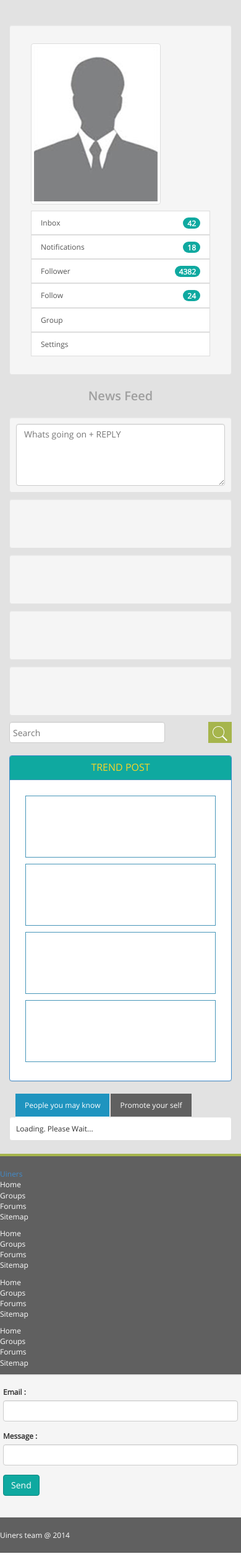
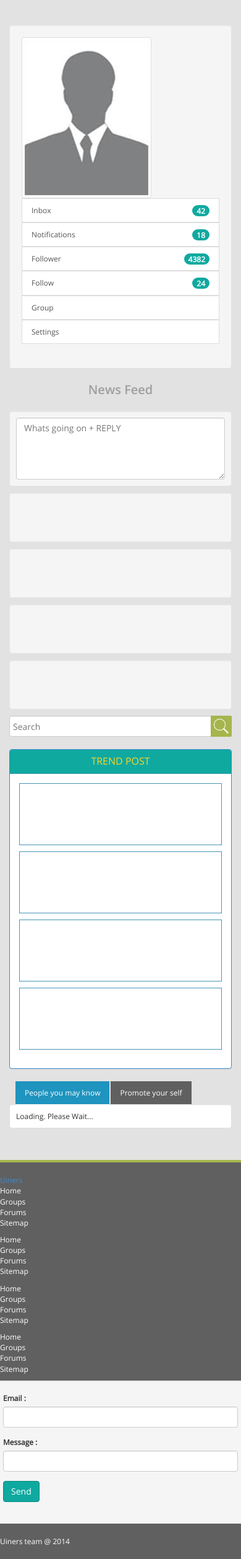
Before and after one commit to fandhi/alumni, a PHP site: page /home.php in a window 390 px wide. Shown: the part 53-2569 px from the top of the page at 62% size. Run offline with PHP 8.4, Linux system fonts and the light colour scheme.

Commit message:
-merapikan tampilan home untuk tampilan tablet kebawah -edit css

```diff
--- a/css/style.css
+++ b/css/style.css
@@ -18,7 +18,53 @@ body {
     font-size:12px;
     font-family:OpenSansRegular;
 }
+.prefix-0 {padding-left:0px;}
+.prefix-1 {padding-left:10px;}
+.prefix-2 {padding-left:20px;}
+.prefix-3 {padding-left:30px;}
+.prefix-4 {padding-left:40px;}
+.prefix-5 {padding-left:50px;}
+.prefix-6 {padding-left:60px;}
 
+.pasfix-1 {padding-right:10px;}
+.pasfix-2 {padding-right:20px;}
+.pasfix-3 {padding-right:30px;}
+.pasfix-4 {padding-right:40px;}
+.pasfix-5 {padding-right:50px;}
+.pasfix-6 {padding-right:60px;}
+
+.upfix-1 {padding-top:10px;}
+.upfix-2 {padding-top:20px;}
+.upfix-3 {padding-top:30px;}
+.upfix-4 {padding-top:40px;}
+.upfix-5 {padding-top:50px;}
+.upfix-6 {padding-top:60px;}
+
+.downfix-1 {padding-bottom:10px;}
+.downfix-2 {padding-bottom:20px;}
+.downfix-3 {padding-bottom:30px;}
+.downfix-4 {padding-bottom:40px;}
+.downfix-5 {padding-bottom:50px;}
+.downfix-6 {padding-bottom:60px;}
+
+.append-left-1 {margin-left: 10px;}
+.append-left-2 {margin-left: 20px;}
+.append-left-3 {margin-left: 30px;}
+.append-left-4 {margin-left: 40px;}
+.append-left-5 {margin-left: 50px;}
+.append-left-6 {margin-left: 60px;}
+
+.append-right-1 {margin-right: 10px;}
+.append-right-2 {margin-right: 20px;}
+.append-right-3 {margin-right: 30px;}
+.append-right-4 {margin-right: 40px;}
+.append-right-5 {margin-right: 50px;}
+.append-right-6 {margin-right: 60px;}
+
+.append-bottom-1 {margin-bottom: 10px;}
+.append-bottom-2 {margin-bottom: 20px;}
+.append-bottom-3 {margin-bottom: 30px;}
+.append-bottom-4 {margin-bottom: 40px;}
 /* structure
 ----------------------------------------------------------------------------------------------*/
 #container {position: relative;}
@@ -62,7 +108,7 @@ body {
 #profile_sett {
     margin-top: 30px;
 }
-#profile_sett .img,.menu_profile {margin: 10px 15px;}
+#profile_sett .img,.menu_profile {}
 #profile_sett .img {
     display: block;
     overflow: hidden;
@@ -112,7 +158,8 @@ body {
 }
 .search input[type="image"] {
     background: #a6b54c;
-    padding: 7px;
+    border-radius: 0 2px 2px 0;
+    padding: 5px;
     position: absolute;
     right: 0;
 }
@@ -128,7 +175,7 @@ body {
 
 }
 .tp_search input[type="text"] {
-    width: 252px;
+    /*width: 252px;*/
 }
 
 .trend_post {
@@ -147,7 +194,7 @@ body {
 }
 .list_trend {
     border: 1px solid #4796b9;
-    margin: 10px;
+    margin-bottom: 10px;
     min-height: 100px;
     padding: 10px;
 }
@@ -252,7 +299,6 @@ ul.list_people {
 
 ul.list_people li {
     float: left;
-    height: 145px;
     padding:5px;
     color:#557482;
 }
@@ -310,8 +356,9 @@ ul.list_people li.last {
 
 }
 #profileSettings .img {
-    width: 150px;
+    /*width: 150px;*/
 }
+#profileSettings .img img {width: 100%;}
 .social_share {
     padding: 10px 0;
 }
@@ -329,6 +376,27 @@ ul.list_people li.last {
 .menu-settings li {
     display: block;
 }
+/*  Form
+--------------------------------------*/
+.form-center {
+    margin: auto;
+    width: 300px;
+}
+/*  mediaUpdates
+--------------------------------------*/
+#mediaUpdates {}
+#mediaUpdates li a {
+    height: 64px;
+    overflow: hidden;
+    width: 64px;
+}
+#mediaUpdates li a img {
+    position: relative;
+    top: 9px;
+    transform: scale(1.5);
+    -moz-transform: scale(1.5);
+    -webkit-transform: scale(1.5);
+    width: 100%;}
 /* footer
 ----------------------------------------------------------------------------------------------*/
 #footer {
@@ -342,7 +410,7 @@ ul.list_people li.last {
     padding-bottom: 20px;
     position:relative;
     max-width:1366px;
-    margin:0 auto;
+    margin:30px auto 0;
 }
 .footer_top {
     /*overflow: hidden;
--- a/home.php
+++ b/home.php
@@ -5,24 +5,24 @@ include 'inc_header.php';
 <section id="middle">
     <div class="container">
         <div class="row">
-            <div id="profile_sett" class="col-lg-3">
+            <div id="profile_sett" class="col-sm-4 col-md-3 col-lg-3">
                 <div class="well">
                     <a class="img" href="profile.php">
                         <img class="img-thumbnail" src="http://<?php echo $url ?>images/content/profile-1.jpg" alt="" />
                     </a>
                     <ul class="menu_profile list-group">
-                    <li><a class="list-group-item" href="inbox.php">Inbox<span class="badge pull-right">42</span></a></li>
-                    <li><a class="list-group-item" href="notifications.phpd">Notifications<span class="badge pull-right">18</span></a></li>
-                    <li><a class="list-group-item" href="follower.php">Follower<span class="badge pull-right">4382</span></a></li>
-                    <li><a class="list-group-item" href="follow.php">Follow<span class="badge pull-right">24</span></a></li>
-                    <li><a class="list-group-item" href="group.php">Group</a></li>
-                    <li><a class="list-group-item" href="http://<?php echo $url ?>settings.php">Settings</a></li>
+                        <li><a class="list-group-item ajax-menu" href="inbox.php">Inbox<span class="badge pull-right">42</span></a></li>
+                        <li><a class="list-group-item ajax-menu" href="notifications.phpd">Notifications<span class="badge pull-right">18</span></a></li>
+                        <li><a class="list-group-item ajax-menu" href="follower.php">Follower<span class="badge pull-right">4382</span></a></li>
+                        <li><a class="list-group-item ajax-menu" href="follow.php">Follow<span class="badge pull-right">24</span></a></li>
+                        <li><a class="list-group-item ajax-menu" href="group.php">Group</a></li>
+                        <li><a class="list-group-item" href="http://<?php echo $url ?>mysettings-profilesetting.php">Settings</a></li>
                     </ul>
                 </div>
             </div>
 
             <!--end profile_sett-->
-            <div id="newsFeed" class="col-lg-6">
+            <div id="newsFeed" class="col-sm-8 col-md-6 col-lg-6">
                 <div class="nf_title">News Feed</div>
                 <div class="nf_list well">
                     <form class="form-horizontal" action="" method="" role="form">
@@ -41,10 +41,12 @@ include 'inc_header.php';
             <div id="ajax-status"></div>
 
             <!--end newsFeed-->
-            <div id="trendPost" class="col-lg-3 omega">
-                <form class="form-inline tp_search search" action="" method="" role="form">
+            <div id="trendPost" class="col-sm-12 col-md-3 col-lg-3 omega">
+                <form class="form tp_search search" action="" method="" role="form">
                     <div class="form-group">
+                        <div class="col-xs-12 col-sm-12 col-md-12 prefix-0">
                             <input class="form-control" type="text" placeholder="Search" />
+                        </div>
                         <input type="image" src="http://<?php echo $url ?>images/material/searchButton.png" />
                     </div>
                 </form>
@@ -75,7 +77,7 @@ include 'inc_header.php';
             </div>
         </div>
     </div>
-    <!--end wrapper_12-->
+    <!--end container-->
 </section>
 <!--end middle-->
 <?php include 'inc_footer.php'; ?>
```
Lines whose indentation alone changed are shown as unchanged.
